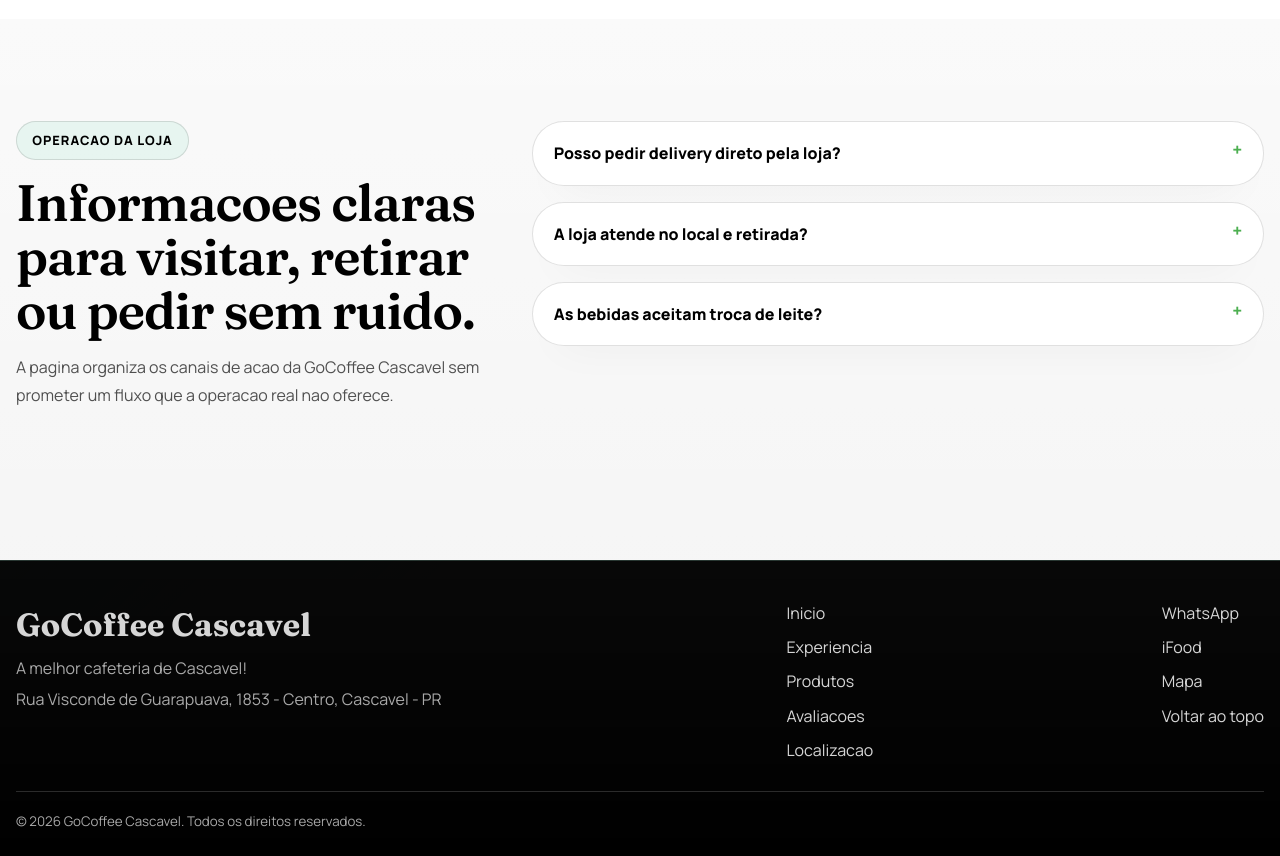
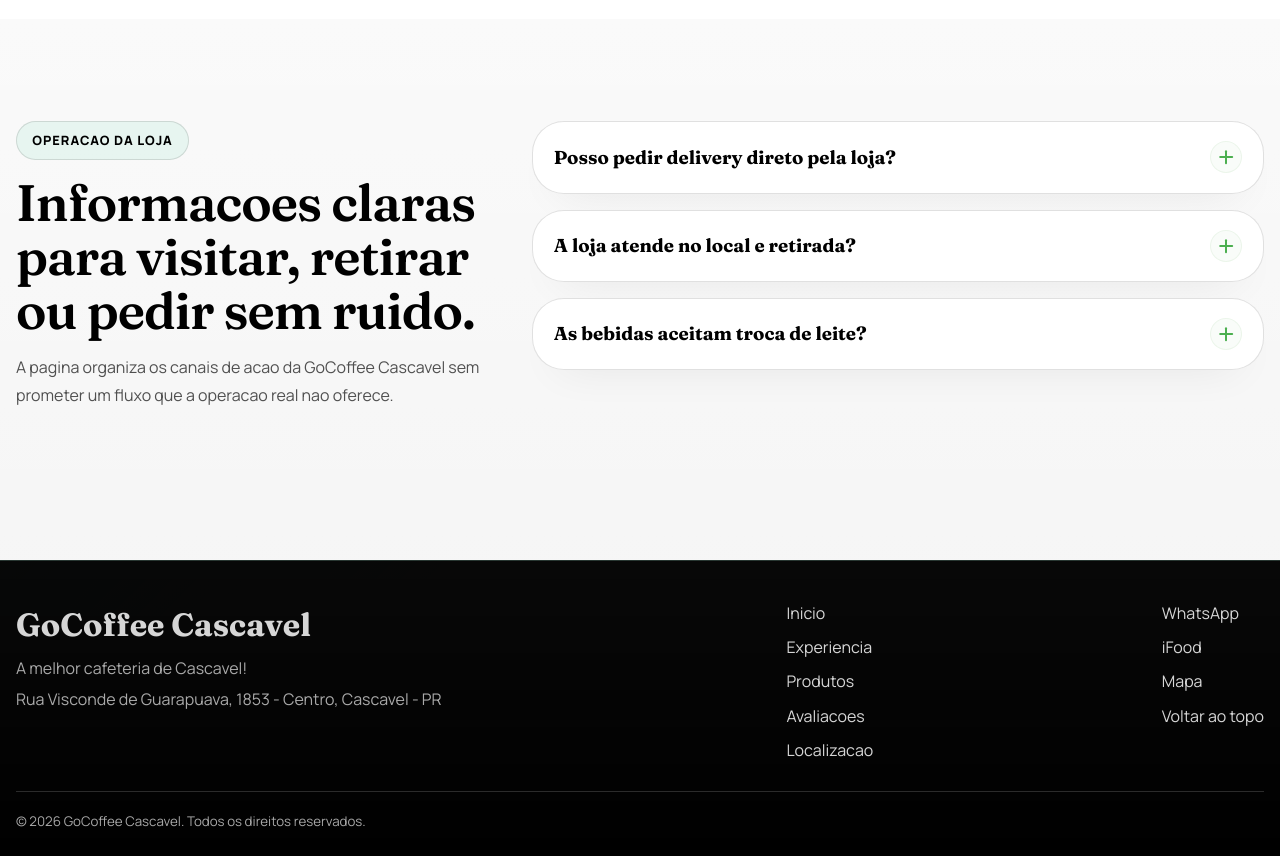
Before and after one commit to Kadjow/LP_gocoffeeCascavel, an Angular app: page / in a window 1280 px wide. Shown: the part 4740-5596 px from the top of the page. Built offline with nearby package versions, Linux system fonts and the light colour scheme.

Commit message:
fix : fixed and upgrade the FAQ with style

```diff
--- a/src/app/features/landing/components/faq/faq.component.html
+++ b/src/app/features/landing/components/faq/faq.component.html
@@ -10,10 +10,38 @@
 
     <div class="faq__list">
       @for (item of items(); track item.question; let index = $index) {
-        <details class="faq__item surface-panel" appRevealOnScroll [appRevealOnScroll]="90 + (index * 70)">
-          <summary>{{ item.question }}</summary>
-          <p>{{ item.answer }}</p>
-        </details>
+        <article
+          class="faq__item surface-panel"
+          [class.is-open]="openIndex() === index"
+          appRevealOnScroll
+          [appRevealOnScroll]="90 + (index * 70)"
+        >
+          <h3 class="faq__heading">
+            <button
+              class="faq__trigger"
+              type="button"
+              [attr.id]="'faq-trigger-' + index"
+              [attr.aria-expanded]="openIndex() === index"
+              [attr.aria-controls]="'faq-panel-' + index"
+              (click)="toggleItem(index)"
+            >
+              <span class="faq__question">{{ item.question }}</span>
+              <span class="faq__indicator" aria-hidden="true"></span>
+            </button>
+          </h3>
+
+          <div
+            class="faq__answer-shell"
+            [attr.id]="'faq-panel-' + index"
+            role="region"
+            [attr.aria-labelledby]="'faq-trigger-' + index"
+            [attr.aria-hidden]="openIndex() !== index"
+          >
+            <div class="faq__answer">
+              <p>{{ item.answer }}</p>
+            </div>
+          </div>
+        </article>
       }
     </div>
   </div>
--- a/src/app/features/landing/components/faq/faq.component.scss
+++ b/src/app/features/landing/components/faq/faq.component.scss
@@ -11,7 +11,7 @@
 }
 
 .faq__item {
-  padding: 1.2rem 1.3rem;
+  overflow: hidden;
   border-radius: var(--radius-lg);
   border: 1px solid var(--color-border);
   transition:
@@ -19,39 +19,131 @@
     background-color var(--transition-base);
 }
 
-.faq__item summary {
-  list-style: none;
+.faq__heading {
+  margin: 0;
+}
+
+.faq__trigger {
+  width: 100%;
   display: flex;
   justify-content: space-between;
+  align-items: center;
   gap: 1rem;
+  padding: 1.2rem 1.3rem;
+  border: 0;
+  background: transparent;
+  color: inherit;
+  font: inherit;
+  text-align: left;
   font-weight: 800;
   cursor: pointer;
 }
 
-.faq__item summary::after {
-  content: '+';
-  color: var(--color-accent);
-  font-size: 1.1rem;
-  line-height: 1;
+.faq__trigger:focus-visible {
+  outline: 2px solid rgba(178, 216, 177, 0.7);
+  outline-offset: -2px;
 }
 
-.faq__item summary::-webkit-details-marker {
-  display: none;
+.faq__question {
+  flex: 1;
 }
 
-.faq__item[open] {
+.faq__indicator {
+  position: relative;
+  width: 2rem;
+  height: 2rem;
+  flex-shrink: 0;
+  border-radius: 999px;
+  border: 1px solid rgba(178, 216, 177, 0.2);
+  background: rgba(178, 216, 177, 0.08);
+  color: var(--color-accent);
+  transition:
+    transform 260ms cubic-bezier(0.22, 1, 0.36, 1),
+    border-color 220ms ease,
+    background-color 220ms ease;
+}
+
+.faq__indicator::before,
+.faq__indicator::after {
+  content: '';
+  position: absolute;
+  top: 50%;
+  left: 50%;
+  width: 0.85rem;
+  height: 2px;
+  border-radius: 999px;
+  background: currentColor;
+  transform: translate(-50%, -50%);
+  transition:
+    transform 240ms cubic-bezier(0.22, 1, 0.36, 1),
+    opacity 180ms ease;
+}
+
+.faq__indicator::after {
+  transform: translate(-50%, -50%) rotate(90deg);
+}
+
+.faq__answer-shell {
+  display: grid;
+  grid-template-rows: 0fr;
+  transition: grid-template-rows 320ms cubic-bezier(0.22, 1, 0.36, 1);
+}
+
+.faq__answer {
+  overflow: hidden;
+  opacity: 0;
+  transform: translateY(-0.35rem);
+  transition:
+    opacity 180ms ease,
+    transform 280ms cubic-bezier(0.22, 1, 0.36, 1);
+}
+
+.faq__item.is-open {
   border-color: rgba(178, 216, 177, 0.62);
   background: linear-gradient(180deg, rgba(255, 255, 255, 0.96), rgba(178, 216, 177, 0.16));
 }
 
-.faq__item[open] summary::after {
-  content: '-';
+.faq__item.is-open .faq__indicator {
+  transform: rotate(180deg);
+  border-color: rgba(178, 216, 177, 0.46);
+  background: rgba(178, 216, 177, 0.14);
 }
 
-.faq__item p {
-  margin-top: 0.9rem;
+.faq__item.is-open .faq__indicator::after {
+  transform: translate(-50%, -50%) rotate(90deg) scaleX(0);
+  opacity: 0;
+}
+
+.faq__item.is-open .faq__answer-shell {
+  grid-template-rows: 1fr;
+}
+
+.faq__item.is-open .faq__answer {
+  opacity: 1;
+  transform: translateY(0);
+}
+
+.faq__answer p {
+  margin: 0;
+  padding: 0 1.3rem 1.2rem;
   color: var(--color-text-muted);
   line-height: 1.75;
+}
+
+@media (prefers-reduced-motion: reduce) {
+  .faq__item,
+  .faq__indicator,
+  .faq__indicator::before,
+  .faq__indicator::after,
+  .faq__answer-shell,
+  .faq__answer {
+    transition: none !important;
+  }
+
+  .faq__answer,
+  .faq__item.is-open .faq__indicator {
+    transform: none;
+  }
 }
 
 @include respond-up(lg) {
--- a/src/app/features/landing/components/faq/faq.component.ts
+++ b/src/app/features/landing/components/faq/faq.component.ts
@@ -1,4 +1,4 @@
-import { ChangeDetectionStrategy, Component, input } from '@angular/core';
+import { ChangeDetectionStrategy, Component, input, signal } from '@angular/core';
 import { FaqItem } from '../../../../core/models/faq-item.model';
 import { RevealOnScrollDirective } from '../../../../shared/motion/reveal-on-scroll.directive';
 import { SectionHeadingComponent } from '../../../../shared/ui/section-heading/section-heading.component';
@@ -12,4 +12,9 @@
 })
 export class FaqComponent {
   readonly items = input.required<FaqItem[]>();
+  protected readonly openIndex = signal<number | null>(null);
+
+  protected toggleItem(index: number): void {
+    this.openIndex.update((currentIndex) => (currentIndex === index ? null : index));
+  }
 }
```
